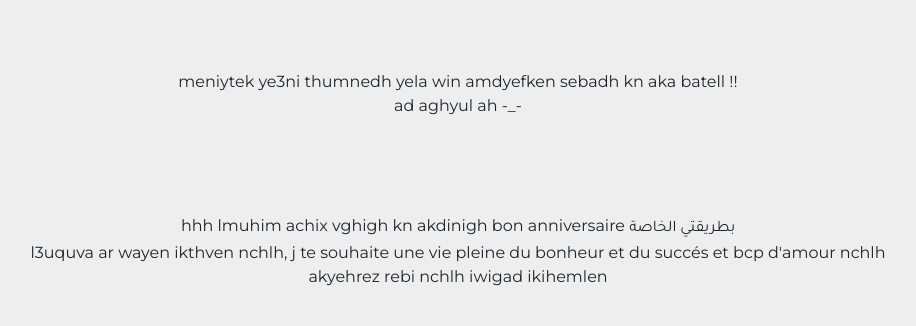
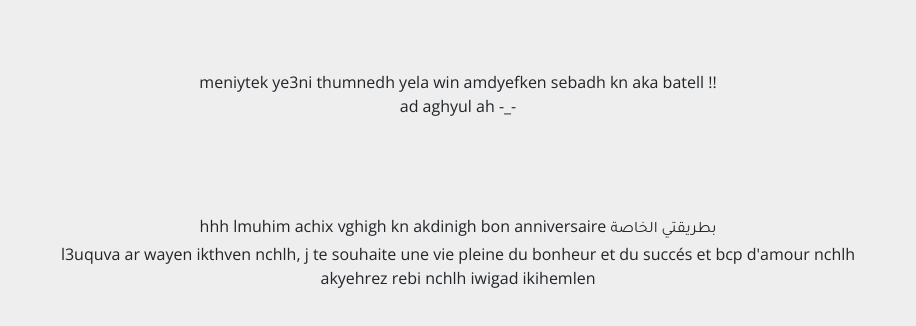
Before and after one commit to gcislam/surpise4, a plain HTML site: page surp.html in a window 1280 px wide. Shown: the whole page, without its empty margins (182-1098 px from the left). Drawn offline with nearby package versions, Linux system fonts and the light colour scheme; a web font is replaced by a local one.

Commit message:
Update surp.css

```diff
--- a/css/surp.css
+++ b/css/surp.css
@@ -11,7 +11,7 @@ body {
   width: 100%; }
   .surprise p {
     margin: 70px 0 0;
-    font-family: 'Montserrat';}
+    font-family: 'Open Sans';}
   .surprise img {
     width: 100%;
     margin: auto; }
```
